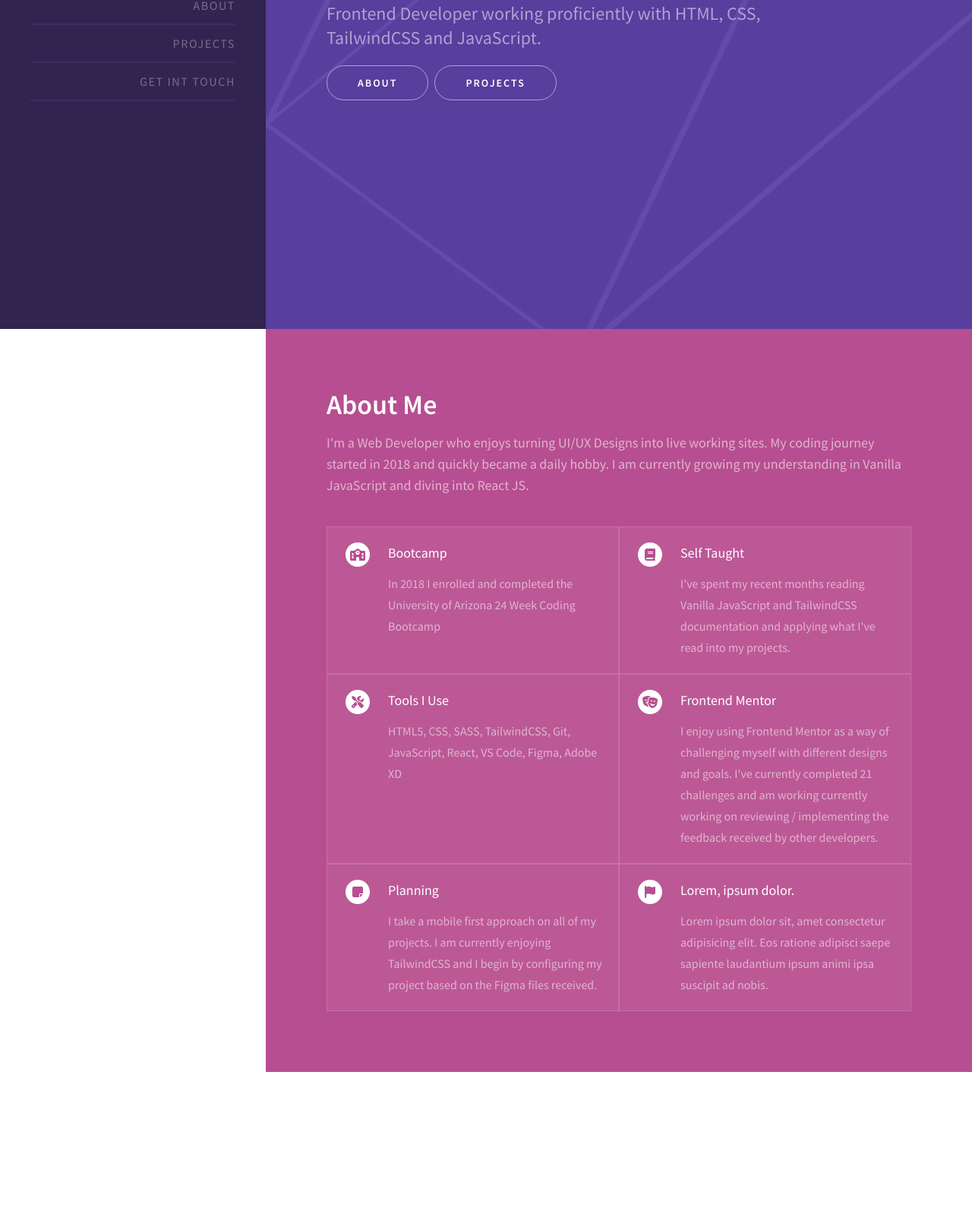
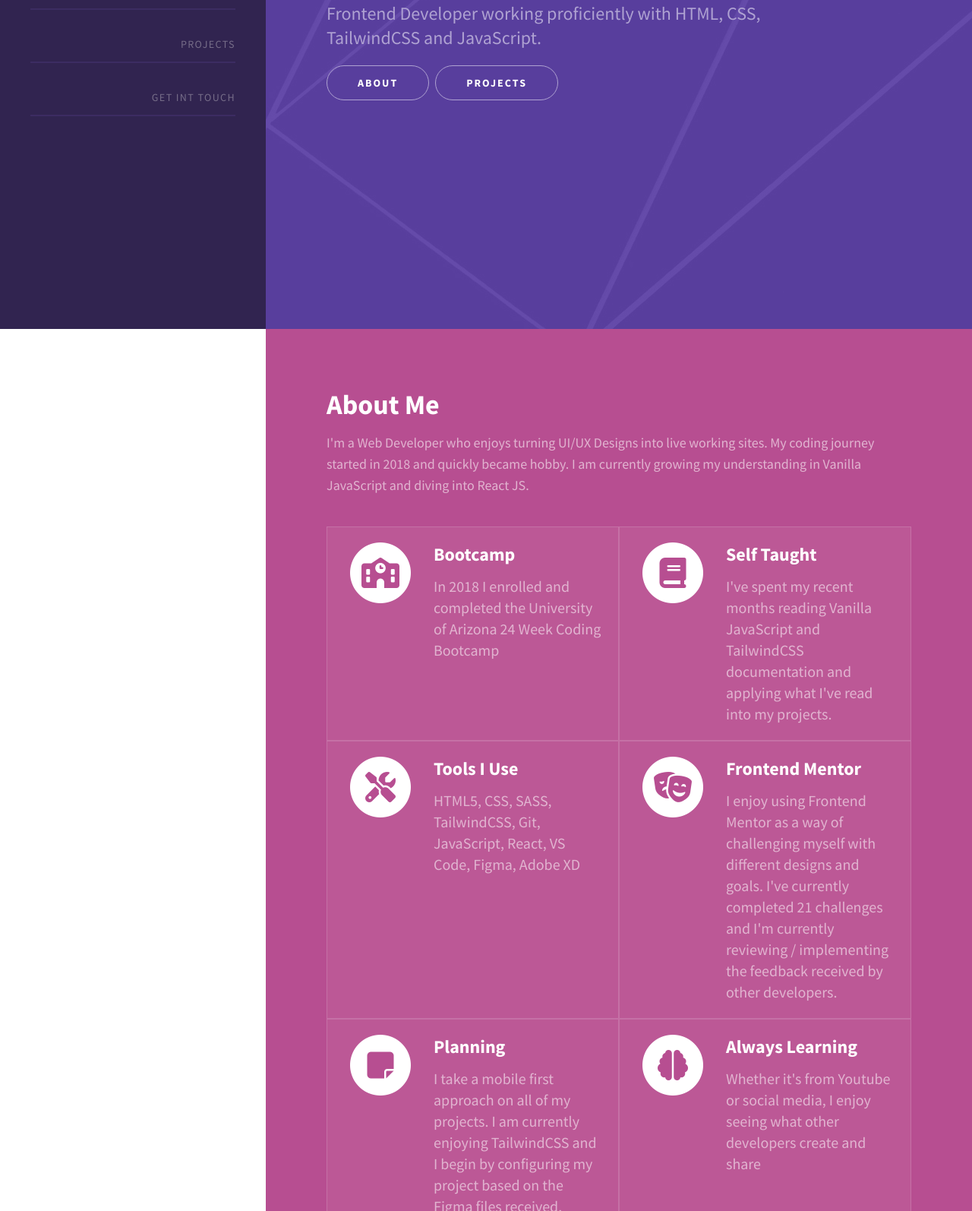
Before and after one commit to jchapar/my_portfolio, a website: page index.html in a window 1280 px wide. Shown: the part 367-1961 px from the top of the page at 76% size. Before the commit the page ends 1778 px from the top, so only its background shows below. Drawn offline with Linux system fonts and the light colour scheme.

Commit message:
added some styles to the nav sidebar. About section styling adjusted. Projects section markup done

```diff
--- a/index.html
+++ b/index.html
@@ -1,12 +1,12 @@
 <!DOCTYPE html>
-<html lang="en">
+<html lang="en" class="scroll-smooth">
   <head>
     <meta charset="UTF-8" />
     <meta http-equiv="X-UA-Compatible" content="IE=edge" />
     <meta name="viewport" content="width=device-width, initial-scale=1.0" />
     <link rel="preconnect" href="https://fonts.googleapis.com" />
     <link rel="preconnect" href="https://fonts.gstatic.com" crossorigin />
-    <link href="https://fonts.googleapis.com/css2?family=Source+Sans+Pro:wght@200;400;600&display=swap" rel="stylesheet" />
+    <link href="https://fonts.googleapis.com/css2?family=Source+Sans+Pro:wght@200;400;600;700&display=swap" rel="stylesheet" />
     <script src="https://kit.fontawesome.com/9a3dbda65a.js" crossorigin="anonymous"></script>
     <link rel="stylesheet" href="css/style.css" />
     <title>Boiler</title>
@@ -15,16 +15,16 @@
     <!-- Navigation -->
     <nav class="bg-darkPurple w-[350px] h-screen items-center justify-center p-10 hidden top-0 left-0 bottom-0 lg:fixed lg:flex">
       <ul class="w-full">
-        <li class="menu-line-item">
-          <a href="#landing" class="menu-line-item_link">Welcome</a>
+        <li class="menu-line-item mb-5 active">
+          <a href="#landing" class="menu-line-item_link active">Welcome</a>
         </li>
-        <li class="menu-line-item">
+        <li class="menu-line-item mb-5">
           <a href="#about" class="menu-line-item_link">About</a>
         </li>
-        <li class="menu-line-item">
+        <li class="menu-line-item mb-5">
           <a href="#projects" class="menu-line-item_link">Projects</a>
         </li>
-        <li class="menu-line-item">
+        <li class="menu-line-item mb-5">
           <a href="#contact" class="menu-line-item_link">Get int Touch</a>
         </li>
       </ul>
@@ -48,92 +48,143 @@
           <!-- Heading -->
           <div class="section-heading mb-10 space-y-4">
             <h2 class="text-white text-2xl font-bold md:text-3xl lg:text-4xl">About Me</h2>
-            <p class="text-[#E1B4D0] text-lg">I'm a Web Developer who enjoys turning UI/UX Designs into live working sites. My coding journey started in 2018 and quickly became a daily hobby. I am currently growing my understanding in Vanilla JavaScript and diving into React JS.</p>
+            <p class="text-[#E1B4D0] text-lg">I'm a Web Developer who enjoys turning UI/UX Designs into live working sites. My coding journey started in 2018 and quickly became hobby. I am currently growing my understanding in Vanilla JavaScript and diving into React JS.</p>
           </div>
           <!-- Grid -->
           <div class="grid grid-cols-1 lg:grid-cols-2">
             <!-- Grid item -->
-            <div class="grid-item flex flex-row p-4">
-              <div class="icon mr-5">
-                <span class="fa-stack">
+            <div class="grid-item flex p-4">
+              <div class="icon mr-5 mb-5">
+                <span class="fa-stack lg:text-[40px]">
                   <i class="fa-solid fa-circle fa-stack-2x text-white"></i>
                   <i class="fa-solid fa-school fa-stack-1x fa-inverse text-darkPink"></i>
                 </span>
               </div>
               <div class="content">
-                <h3 class="text-lg mb-3">Bootcamp</h3>
-                <p class="text-[#E1B4D0] leading-7">In 2018 I enrolled and completed the University of Arizona 24 Week Coding Bootcamp</p>
+                <h3 class="text-lg mb-3 lg:text-2xl font-bold">Bootcamp</h3>
+                <p class="text-[#E1B4D0] leading-7 lg:text-xl">In 2018 I enrolled and completed the University of Arizona 24 Week Coding Bootcamp</p>
               </div>
             </div>
             <!-- Grid item -->
-            <div class="grid-item flex flex-row">
-              <div class="icon mr-5">
-                <span class="fa-stack">
+            <div class="grid-item flex">
+              <div class="icon mr-5 mb-5">
+                <span class="fa-stack lg:text-[40px]">
                   <i class="fa-solid fa-circle fa-stack-2x text-white"></i>
                   <i class="fa-solid fa-book fa-stack-1x fa-inverse text-darkPink"></i>
                 </span>
               </div>
               <div class="content">
-                <h3 class="text-lg mb-3">Self Taught</h3>
-                <p class="text-[#E1B4D0] leading-7">I've spent my recent months reading Vanilla JavaScript and TailwindCSS documentation and applying what I've read into my projects.</p>
+                <h3 class="text-lg mb-3 lg:text-2xl font-bold">Self Taught</h3>
+                <p class="text-[#E1B4D0] leading-7 lg:text-xl">I've spent my recent months reading Vanilla JavaScript and TailwindCSS documentation and applying what I've read into my projects.</p>
               </div>
             </div>
             <!-- Grid item -->
-            <div class="grid-item flex flex-row">
-              <div class="icon mr-5">
-                <span class="fa-stack">
+            <div class="grid-item flex">
+              <div class="icon mr-5 mb-5">
+                <span class="fa-stack lg:text-[40px]">
                   <i class="fa-solid fa-circle fa-stack-2x text-white"></i>
                   <i class="fa-solid fa-screwdriver-wrench fa-stack-1x fa-inverse text-darkPink"></i>
                 </span>
               </div>
               <div class="content">
-                <h3 class="text-lg mb-3">Tools I Use</h3>
-                <p class="text-[#E1B4D0] leading-7">HTML5, CSS, SASS, TailwindCSS, Git, JavaScript, React, VS Code, Figma, Adobe XD</p>
+                <h3 class="text-lg mb-3 lg:text-2xl font-bold">Tools I Use</h3>
+                <p class="text-[#E1B4D0] leading-7 lg:text-xl">HTML5, CSS, SASS, TailwindCSS, Git, JavaScript, React, VS Code, Figma, Adobe XD</p>
               </div>
             </div>
             <!-- Grid item -->
-            <div class="grid-item flex flex-row">
-              <div class="icon mr-5">
-                <span class="fa-stack">
+            <div class="grid-item flex">
+              <div class="icon mr-5 mb-5">
+                <span class="fa-stack lg:text-[40px]">
                   <i class="fa-solid fa-circle fa-stack-2x text-white"></i>
                   <i class="fa-solid fa-masks-theater fa-stack-1x fa-inverse text-darkPink"></i>
                 </span>
               </div>
               <div class="content">
-                <h3 class="text-lg mb-3">Frontend Mentor</h3>
-                <p class="text-[#E1B4D0] leading-7">I enjoy using Frontend Mentor as a way of challenging myself with different designs and goals. I've currently completed 21 challenges and am working currently working on reviewing / implementing the feedback received by other developers.</p>
+                <h3 class="text-lg mb-3 lg:text-2xl font-bold">Frontend Mentor</h3>
+                <p class="text-[#E1B4D0] leading-7 lg:text-xl">I enjoy using Frontend Mentor as a way of challenging myself with different designs and goals. I've currently completed 21 challenges and I'm currently reviewing / implementing the feedback received by other developers.</p>
               </div>
             </div>
             <!-- Grid item -->
-            <div class="grid-item flex flex-row">
-              <div class="icon mr-5">
-                <span class="fa-stack">
+            <div class="grid-item flex">
+              <div class="icon mr-5 mb-5">
+                <span class="fa-stack lg:text-[40px]">
                   <i class="fa-solid fa-circle fa-stack-2x text-white"></i>
                   <i class="fa-solid fa-note-sticky fa-stack-1x fa-inverse text-darkPink"></i>
                 </span>
               </div>
               <div class="content">
-                <h3 class="text-lg mb-3">Planning</h3>
-                <p class="text-[#E1B4D0] leading-7">I take a mobile first approach on all of my projects. I am currently enjoying TailwindCSS and I begin by configuring my project based on the Figma files received.</p>
+                <h3 class="text-lg mb-3 lg:text-2xl font-bold">Planning</h3>
+                <p class="text-[#E1B4D0] leading-7 lg:text-xl">I take a mobile first approach on all of my projects. I am currently enjoying TailwindCSS and I begin by configuring my project based on the Figma files received.</p>
               </div>
             </div>
             <!-- Grid item -->
-            <div class="grid-item flex flex-row">
-              <div class="icon mr-5">
-                <span class="fa-stack">
+            <div class="grid-item flex">
+              <div class="icon mr-5 mb-5">
+                <span class="fa-stack lg:text-[40px]">
                   <i class="fa-solid fa-circle fa-stack-2x text-white"></i>
-                  <i class="fa-solid fa-flag fa-stack-1x fa-inverse text-darkPink"></i>
+                  <i class="fa-solid fa-brain fa-stack-1x fa-inverse text-darkPink"></i>
                 </span>
               </div>
               <div class="content">
-                <h3 class="text-lg mb-3">Lorem, ipsum dolor.</h3>
-                <p class="text-[#E1B4D0] leading-7">Lorem ipsum dolor sit, amet consectetur adipisicing elit. Eos ratione adipisci saepe sapiente laudantium ipsum animi ipsa suscipit ad nobis.</p>
+                <h3 class="text-lg mb-3 lg:text-2xl font-bold">Always Learning</h3>
+                <p class="text-[#E1B4D0] leading-7 lg:text-xl">Whether it's from Youtube or social media, I enjoy seeing what other developers create and share</p>
               </div>
             </div>
           </div>
           <!--  -->
         </div>
       </section>
+      <!-- Section: Projects -->
+      <section id="projects" class="bg-darkBlue">
+        <!-- Project -->
+        <div class="flex flex-col md:flex-row h-full w-full">
+          <img src="https://images.unsplash.com/photo-1498931299472-f7a63a5a1cfa?ixlib=rb-1.2.1&ixid=MnwxMjA3fDB8MHxzZWFyY2h8MXx8ZmlyZXdvcmtzfGVufDB8fDB8fA%3D%3D&auto=format&fit=crop&w=500&q=60" alt="Project Image" />
+          <div class="flex flex-col items-start justify-center p-8">
+            <h2 class="project-title text-2xl text-white">Project One</h2>
+            <p class="text-lg text-lightGrey mb-8">Lorem ipsum dolor sit amet consectetur adipisicing elit. Voluptatibus obcaecati placeat quae repellendus fuga amet itaque tempore voluptate molestias odit?</p>
+            <div class="button-container space-x-4">
+              <a href="#" class="btn">Source Code</a>
+              <a href="#" class="btn">Visit Site</a>
+            </div>
+          </div>
+        </div>
+        <!-- Project -->
+        <div class="flex flex-col md:flex-row h-full w-full">
+          <img src="https://images.unsplash.com/photo-1498931299472-f7a63a5a1cfa?ixlib=rb-1.2.1&ixid=MnwxMjA3fDB8MHxzZWFyY2h8MXx8ZmlyZXdvcmtzfGVufDB8fDB8fA%3D%3D&auto=format&fit=crop&w=500&q=60" alt="Project Image" />
+          <div class="flex flex-col items-start justify-center p-8">
+            <h2 class="project-title text-2xl text-white">Project One</h2>
+            <p class="text-lg text-lightGrey mb-8">Lorem ipsum dolor sit amet consectetur adipisicing elit. Voluptatibus obcaecati placeat quae repellendus fuga amet itaque tempore voluptate molestias odit?</p>
+            <div class="button-container space-x-4">
+              <a href="#" class="btn">Source Code</a>
+              <a href="#" class="btn">Visit Site</a>
+            </div>
+          </div>
+        </div>
+        <!-- Project -->
+        <div class="flex flex-col md:flex-row h-full w-full">
+          <img src="https://images.unsplash.com/photo-1498931299472-f7a63a5a1cfa?ixlib=rb-1.2.1&ixid=MnwxMjA3fDB8MHxzZWFyY2h8MXx8ZmlyZXdvcmtzfGVufDB8fDB8fA%3D%3D&auto=format&fit=crop&w=500&q=60" alt="Project Image" />
+          <div class="flex flex-col items-start justify-center p-8">
+            <h2 class="project-title text-2xl text-white">Project One</h2>
+            <p class="text-lg text-lightGrey mb-8">Lorem ipsum dolor sit amet consectetur adipisicing elit. Voluptatibus obcaecati placeat quae repellendus fuga amet itaque tempore voluptate molestias odit?</p>
+            <div class="button-container space-x-4">
+              <a href="#" class="btn">Source Code</a>
+              <a href="#" class="btn">Visit Site</a>
+            </div>
+          </div>
+        </div>
+        <!-- Project -->
+        <div class="flex flex-col md:flex-row h-full w-full">
+          <img src="https://images.unsplash.com/photo-1498931299472-f7a63a5a1cfa?ixlib=rb-1.2.1&ixid=MnwxMjA3fDB8MHxzZWFyY2h8MXx8ZmlyZXdvcmtzfGVufDB8fDB8fA%3D%3D&auto=format&fit=crop&w=500&q=60" alt="Project Image" />
+          <div class="flex flex-col items-start justify-center p-8">
+            <h2 class="project-title text-2xl text-white">Project One</h2>
+            <p class="text-lg text-lightGrey mb-8">Lorem ipsum dolor sit amet consectetur adipisicing elit. Voluptatibus obcaecati placeat quae repellendus fuga amet itaque tempore voluptate molestias odit?</p>
+            <div class="button-container space-x-4">
+              <a href="#" class="btn">Source Code</a>
+              <a href="#" class="btn">Visit Site</a>
+            </div>
+          </div>
+        </div>
+      </section>
     </main>
   </body>
 </html>
--- a/input.css
+++ b/input.css
@@ -6,8 +6,19 @@
   @apply border-b-[2px] border-b-linkBorder py-3 text-right;
 }
 
+.menu-line-item.active {
+  border-bottom-width: 2px;
+  border-style: solid;
+  border-image: linear-gradient(to right, #5d42a6, #bc5896) 1;
+}
+
 .menu-line-item_link {
-  @apply text-darkGrey uppercase tracking-widest font-sans hover:text-lightGrey;
+  @apply text-darkGrey uppercase tracking-widest font-sans hover:text-lightGrey text-sm;
+}
+
+.menu-line-item_link.active {
+  font-weight: bold;
+  color: white;
 }
 
 .btn {
@@ -15,12 +26,14 @@
 }
 
 .grid-item {
-  @apply bg-lightPink border-[1px] border-[#C571A6] p-5 text-white;
+  min-height: 250px;
+  @apply bg-lightPink border-[1px] border-[#C571A6] p-5 text-white flex-col md:flex-row;
 }
 
 /* Custom Styling */
 #landing {
   background: url('/images/header-bg-two.jpg');
+  background-attachment: fixed;
   background-repear: no-repeat;
   background-position: center;
   object-fit: cover;
```
Also changed, not shown: css/style.css, 1 other file.
